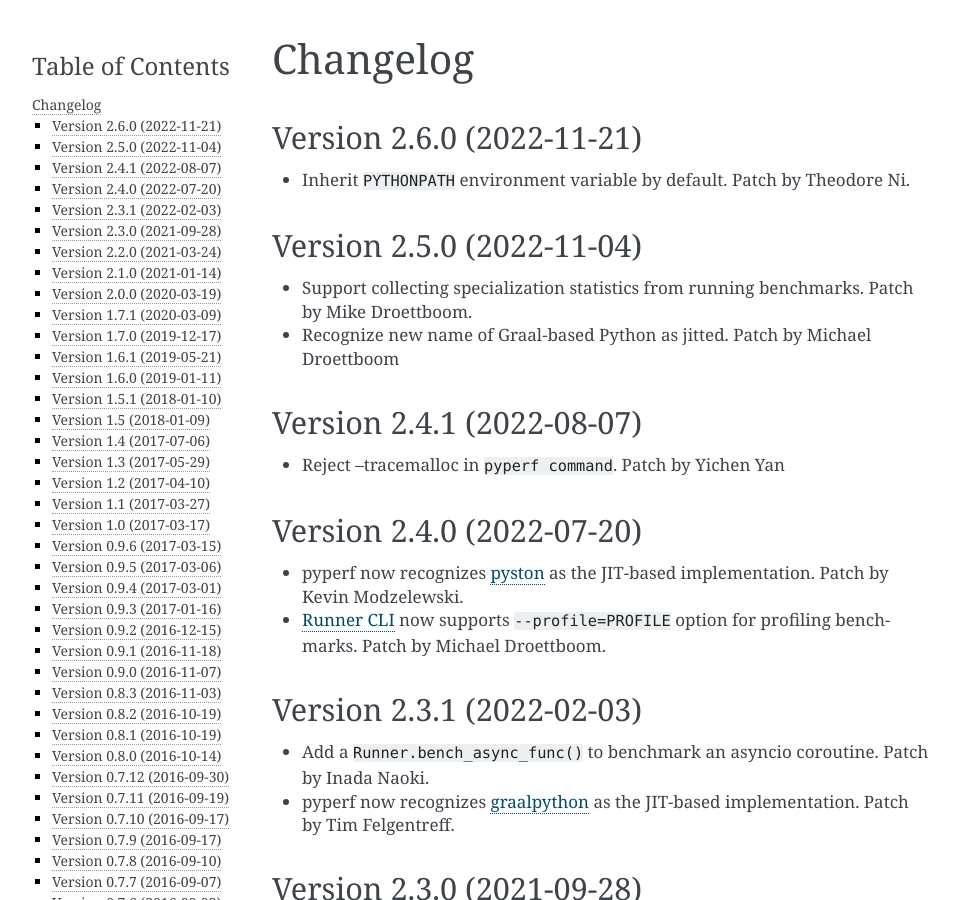
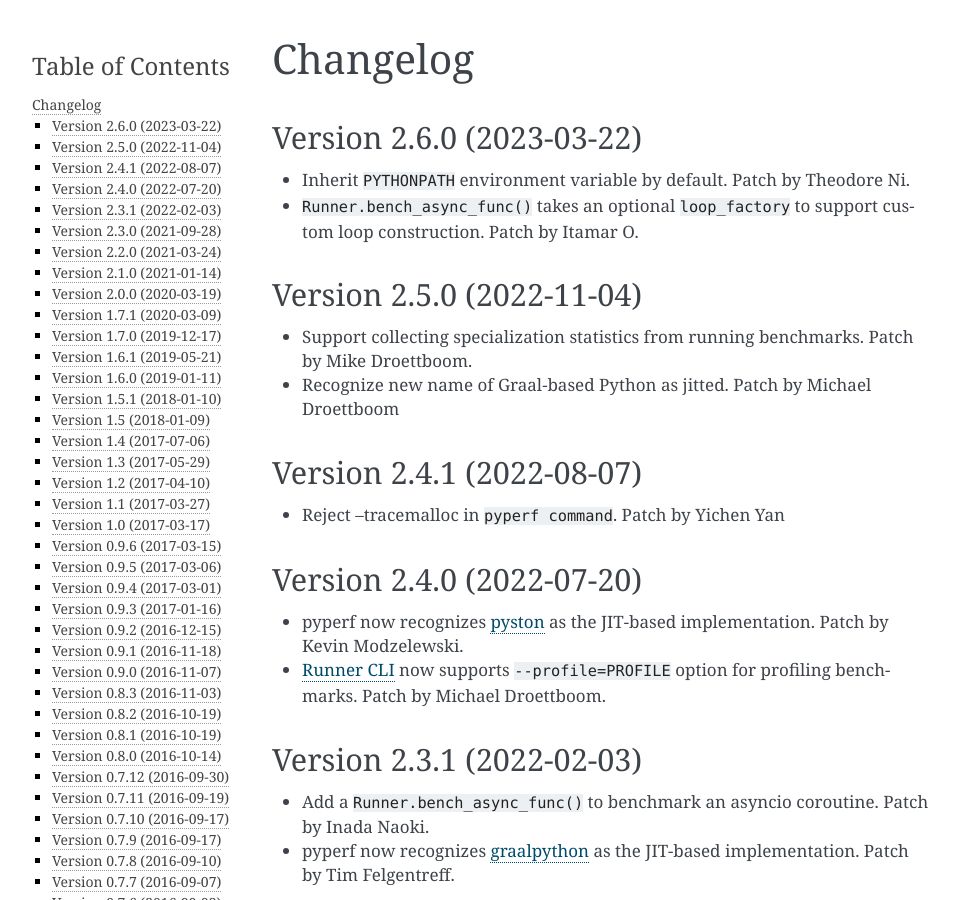
Before and after one commit to psf/pyperf, a Sphinx documentation site: the page built from doc/changelog.rst, in a window 1280 px wide and 900 px high. Shown: the whole window, without its empty margins (148-1107 px from the left). Built offline with Sphinx 7.4.7, drawn with Linux system fonts in a browser that asks for light colours.

Commit message:
add to changelog

```diff
--- a/doc/changelog.rst
+++ b/doc/changelog.rst
@@ -1,11 +1,14 @@
 Changelog
 =========
 
-Version 2.6.0 (2022-11-21)
+Version 2.6.0 (2023-03-22)
 --------------------------
 
 * Inherit ``PYTHONPATH`` environment variable by default.
   Patch by Theodore Ni.
+
+* ``Runner.bench_async_func()`` takes an optional ``loop_factory`` to support custom loop construction.
+  Patch by Itamar O.
 
 Version 2.5.0 (2022-11-04)
 --------------------------
```
